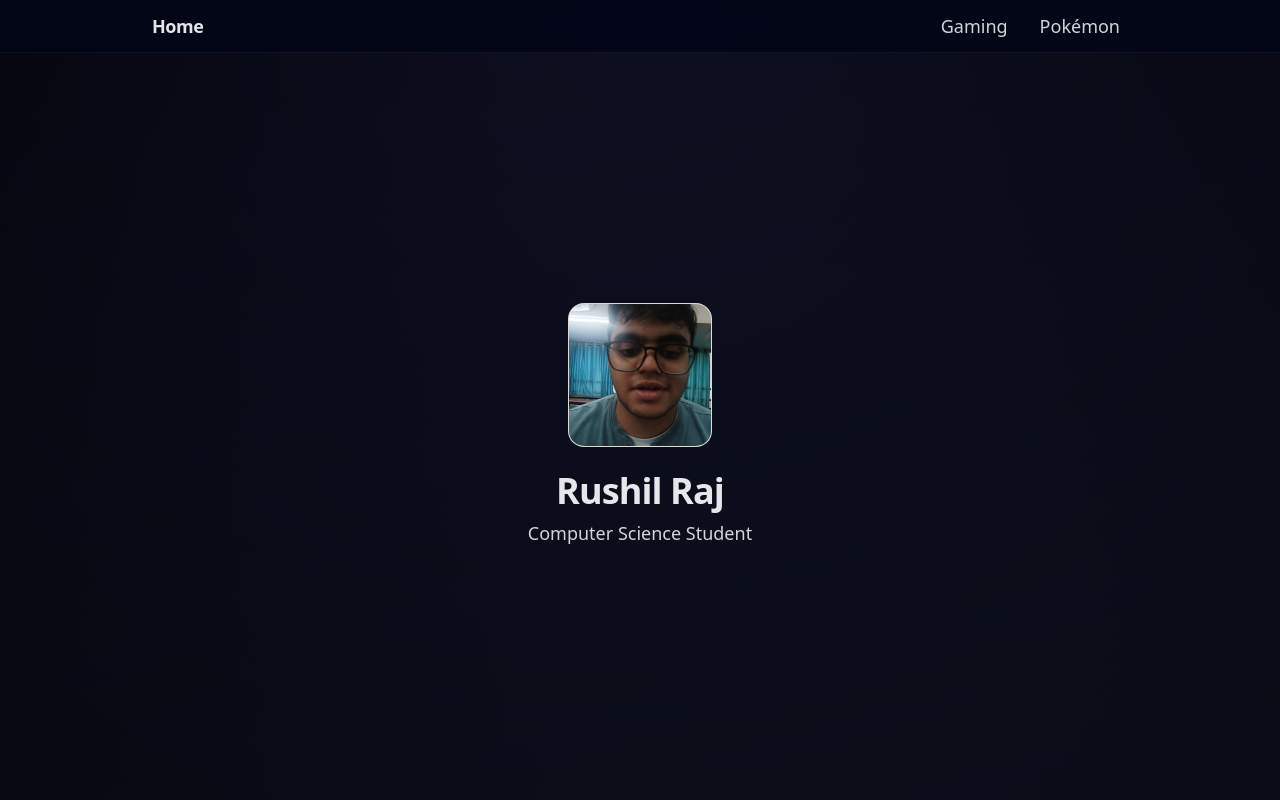
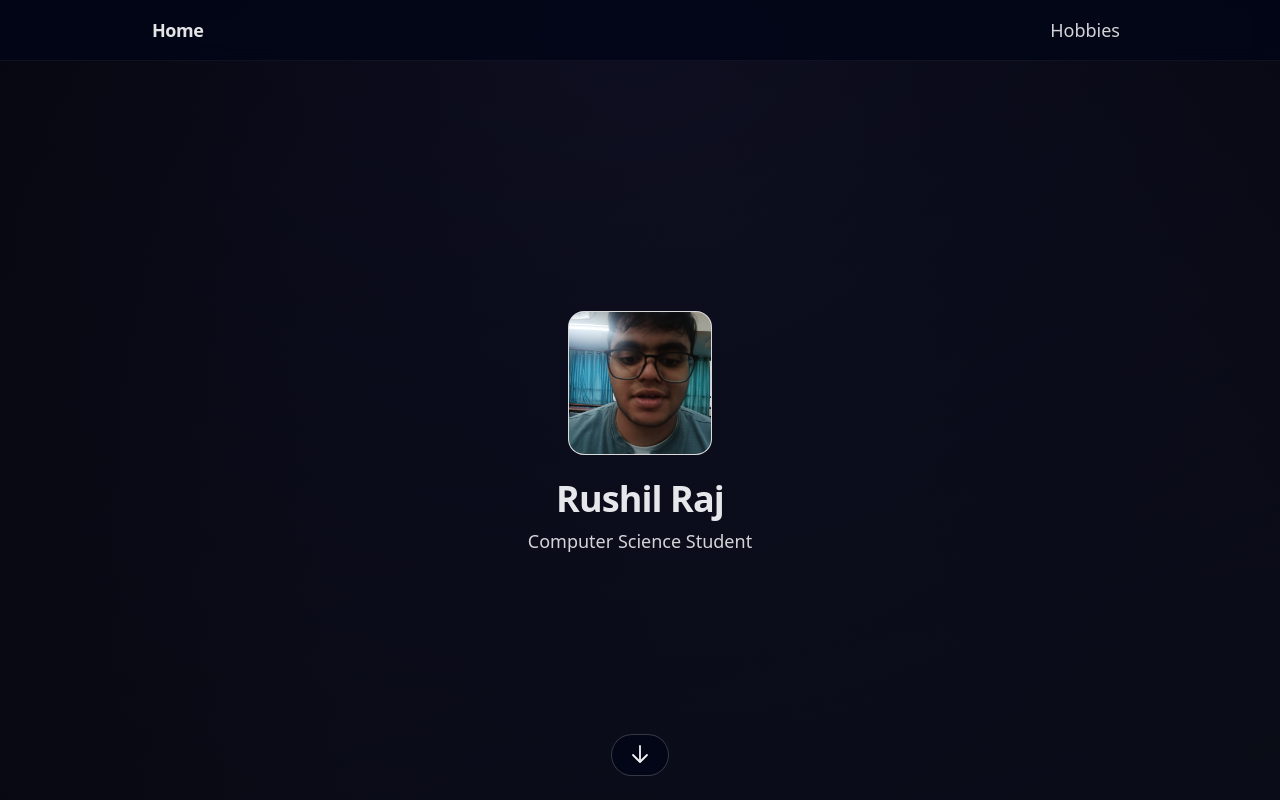
Before and after one commit to RushilSkywalker/landing-page, a Next.js app: page / in a window 1280 px wide. Shown: the top 800 px of the page. Built offline with nearby package versions, Linux system fonts and the light colour scheme.

Commit message:
Minor ui changes

```diff
--- a/app/gaming/page.jsx
+++ b/app/gaming/page.jsx
@@ -1,5 +1,6 @@
 import { Navbar } from "@/components/Navbar";
 import { Section } from "@/components/Section";
+import { HeroScrollArrow } from "@/components/HeroScrollArrow";
 
 const storyModePlaceholders = [
   {
@@ -220,7 +221,10 @@ export default function GamingPage() {
       <Navbar />
 
       <main className="mx-auto flex w-full max-w-5xl flex-1 flex-col px-6">
-        <section className="flex min-h-[calc(100vh-56px)] items-center justify-center py-10 sm:py-12">
+        <section
+          id="gaming-hero"
+          className="flex min-h-[calc(100vh-56px)] items-center justify-center py-10 sm:py-12"
+        >
           <div className="max-w-3xl text-center">
             <h1 className="font-(--font-cardo) text-4xl tracking-tight sm:text-5xl">
               Gaming
@@ -230,6 +234,7 @@ export default function GamingPage() {
             </p>
           </div>
         </section>
+        <HeroScrollArrow heroId="gaming-hero" targetId="favorite-games" />
 
         <Section id="favorite-games" title="Favorite Games">
           <div className="grid gap-4 sm:grid-cols-2">
--- a/app/page.jsx
+++ b/app/page.jsx
@@ -2,6 +2,7 @@ import { profile } from "@/data/profile";
 import { Contact } from "@/components/Contact";
 import { ExperienceList } from "@/components/ExperienceList";
 import { Hero } from "@/components/Hero";
+import { HeroScrollArrow } from "@/components/HeroScrollArrow";
 import { Navbar } from "@/components/Navbar";
 import { ProjectsGrid } from "@/components/ProjectsGrid";
 import { Section } from "@/components/Section";
@@ -12,6 +13,7 @@ export default function Home() {
       <Navbar />
       <main className="mx-auto flex w-full max-w-5xl flex-1 flex-col px-6">
         <Hero profile={profile} />
+        <HeroScrollArrow heroId="top" targetId="about" />
 
         <Section id="about" title="About me">
           <div className="space-y-3 text-sm leading-7 text-zinc-700 dark:text-zinc-300">
--- a/app/pokemon-battle/page.jsx
+++ b/app/pokemon-battle/page.jsx
@@ -1,6 +1,7 @@
 "use client";
 
 import { useEffect, useState } from "react";
+import { HeroScrollArrow } from "@/components/HeroScrollArrow";
 import { Navbar } from "@/components/Navbar";
 import { Section } from "@/components/Section";
 
@@ -194,7 +195,10 @@ export default function PokemonBattlePage() {
       <Navbar />
 
       <main className="mx-auto flex w-full max-w-5xl flex-1 flex-col px-6">
-        <section className="flex min-h-[calc(100vh-56px)] items-center justify-center py-10 sm:py-12">
+        <section
+          id="pokemon-battle-hero"
+          className="flex min-h-[calc(100vh-56px)] items-center justify-center py-10 sm:py-12"
+        >
           <div className="max-w-3xl text-center">
             <h1 className="font-(--font-cardo) text-4xl tracking-tight sm:text-5xl">
               Pokémon Battle Arena
@@ -204,6 +208,7 @@ export default function PokemonBattlePage() {
             </p>
           </div>
         </section>
+        <HeroScrollArrow heroId="pokemon-battle-hero" targetId="battle" />
 
         <Section id="battle" title="Choose Your Fighters">
           <div className="rounded-2xl border border-white/10 bg-white/5 p-5 backdrop-blur-sm">
--- a/app/pokemon/page.jsx
+++ b/app/pokemon/page.jsx
@@ -1,6 +1,7 @@
 "use client";
 
 import { useEffect, useRef, useState } from "react";
+import { HeroScrollArrow } from "@/components/HeroScrollArrow";
 import { Navbar } from "@/components/Navbar";
 import { Section } from "@/components/Section";
 
@@ -265,7 +266,10 @@ export default function PokemonPage() {
       <Navbar />
 
       <main className="mx-auto flex w-full max-w-5xl flex-1 flex-col px-6">
-        <section className="flex min-h-[calc(100vh-56px)] items-center justify-center py-10 sm:py-12">
+        <section
+          id="pokemon-hero"
+          className="flex min-h-[calc(100vh-56px)] items-center justify-center py-10 sm:py-12"
+        >
           <div className="max-w-3xl text-center">
             <h1 className="font-(--font-cardo) text-4xl tracking-tight sm:text-5xl">
               Pokémon
@@ -275,6 +279,7 @@ export default function PokemonPage() {
             </p>
           </div>
         </section>
+        <HeroScrollArrow heroId="pokemon-hero" targetId="favourites" />
 
         <Section id="favourites" title="My Favourite Pokémon">
           <div className="flex flex-col gap-8">
@@ -471,10 +476,13 @@ export default function PokemonPage() {
           </div>
         </Section>
 
-        <div className="mt-10 mb-8 flex justify-center">
+        <div className="mt-10 mb-16 flex flex-col items-center gap-3">
+          <p className="text-base text-zinc-300 sm:text-lg">
+            Try your own battle with any two Pokémon.
+          </p>
           <a
             href="/pokemon-battle"
-            className="rounded-full border border-accent/60 bg-accent/10 px-4 py-2 text-sm font-medium text-accent hover:bg-accent/20 focus-visible:outline-none focus-visible:ring-2 focus-visible:ring-accent/60"
+            className="rounded-full border border-accent/60 bg-accent/10 px-6 py-3 text-base font-medium text-accent hover:bg-accent/20 focus-visible:outline-none focus-visible:ring-2 focus-visible:ring-accent/60 sm:text-lg"
           >
             Pokémon Battle!
           </a>
--- /dev/null
+++ b/components/HeroScrollArrow.jsx
@@ -0,0 +1,73 @@
+"use client";
+
+import { useEffect, useState } from "react";
+
+export function HeroScrollArrow({ heroId, targetId }) {
+  const [showArrow, setShowArrow] = useState(false);
+  const [heroInView, setHeroInView] = useState(false);
+
+  useEffect(() => {
+    const hero = document.getElementById(heroId);
+    if (!hero) return;
+
+    const observer = new IntersectionObserver(
+      ([entry]) => {
+        setHeroInView(entry.isIntersecting);
+      },
+      { threshold: 0.65 },
+    );
+
+    observer.observe(hero);
+    return () => observer.disconnect();
+  }, [heroId]);
+
+  useEffect(() => {
+    let timer;
+
+    if (heroInView) {
+      timer = setTimeout(() => {
+        setShowArrow(true);
+      }, 2000);
+    } else {
+      setShowArrow(false);
+    }
+
+    return () => {
+      if (timer) clearTimeout(timer);
+    };
+  }, [heroInView]);
+
+  function handleScrollToContent() {
+    const target = document.getElementById(targetId);
+    if (!target) return;
+
+    target.scrollIntoView({ behavior: "smooth", block: "start" });
+  }
+
+  return (
+    <button
+      type="button"
+      onClick={handleScrollToContent}
+      aria-label="Scroll to content"
+      className={`fixed bottom-6 left-1/2 z-40 -translate-x-1/2 rounded-full border border-white/20 bg-background px-4 py-2 text-zinc-100 backdrop-blur transition-all duration-500 ease-out hover:border-accent/60 hover:text-accent focus-visible:outline-none focus-visible:ring-2 focus-visible:ring-accent/60 ${
+        showArrow
+          ? "translate-y-0 opacity-100 pointer-events-auto"
+          : "translate-y-3 opacity-0 pointer-events-none"
+      }`}
+    >
+      <svg
+        aria-hidden="true"
+        viewBox="0 0 24 24"
+        className="h-6 w-6"
+        fill="none"
+        stroke="currentColor"
+        strokeWidth="1.8"
+        strokeLinecap="round"
+        strokeLinejoin="round"
+      >
+        <line x1="12" y1="3" x2="12" y2="17" />
+        <path d="M5 12L12 19L19 12" />
+      </svg>
+    </button>
+  );
+}
--- a/components/Navbar.jsx
+++ b/components/Navbar.jsx
@@ -1,8 +1,3 @@
-const pages = [
-  { href: "/gaming", label: "Gaming" },
-  { href: "/pokemon", label: "Pokémon" },
-];
-
 export function Navbar() {
   return (
     <header className="sticky top-0 z-50 border-b border-white/5 bg-background/80 backdrop-blur">
@@ -15,16 +10,27 @@ export function Navbar() {
         </a>
         <nav aria-label="Primary">
           <ul className="flex flex-wrap items-center justify-end gap-x-4 gap-y-2 text-zinc-300">
-            {pages.map((p) => (
-              <li key={p.href}>
-                <a
-                  href={p.href}
-                  className="rounded-md px-2 py-1 text-zinc-300 hover:text-accent focus-visible:outline-none focus-visible:ring-2 focus-visible:ring-accent/60"
-                >
-                  {p.label}
-                </a>
-              </li>
-            ))}
+            <li className="relative">
+              <details className="group">
+                <summary className="cursor-pointer list-none rounded-md px-2 py-1 text-zinc-300 hover:text-accent focus-visible:outline-none focus-visible:ring-2 focus-visible:ring-accent/60">
+                  Hobbies
+                </summary>
+                <div className="absolute right-0 mt-2 w-44 rounded-xl border border-white/10 bg-black/90 p-2 shadow-lg backdrop-blur">
+                  <a
+                    href="/gaming"
+                    className="mb-2 block rounded-md border border-white/10 bg-white/5 px-3 py-2 text-sm text-zinc-200 hover:border-accent/40 hover:text-accent focus-visible:outline-none focus-visible:ring-2 focus-visible:ring-accent/60"
+                  >
+                    Gaming
+                  </a>
+                  <a
+                    href="/pokemon"
+                    className="block rounded-md border border-white/10 bg-white/5 px-3 py-2 text-sm text-zinc-200 hover:border-accent/40 hover:text-accent focus-visible:outline-none focus-visible:ring-2 focus-visible:ring-accent/60"
+                  >
+                    Pokémon
+                  </a>
+                </div>
+              </details>
+            </li>
           </ul>
         </nav>
       </div>
```
